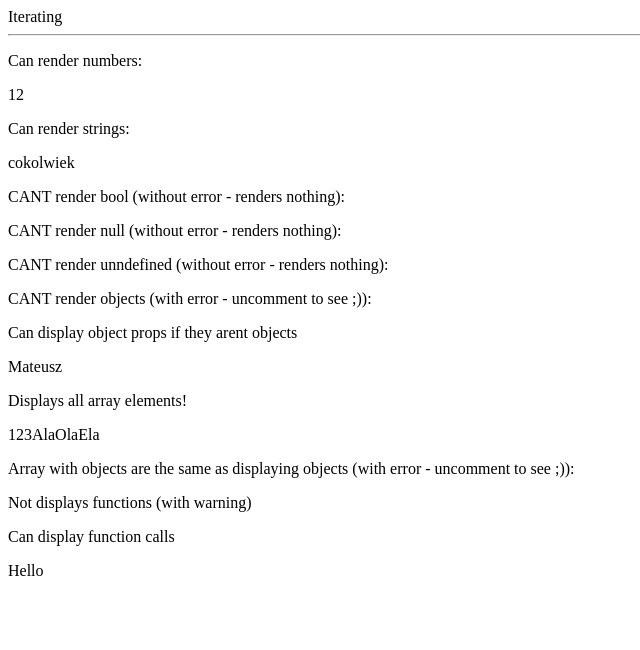
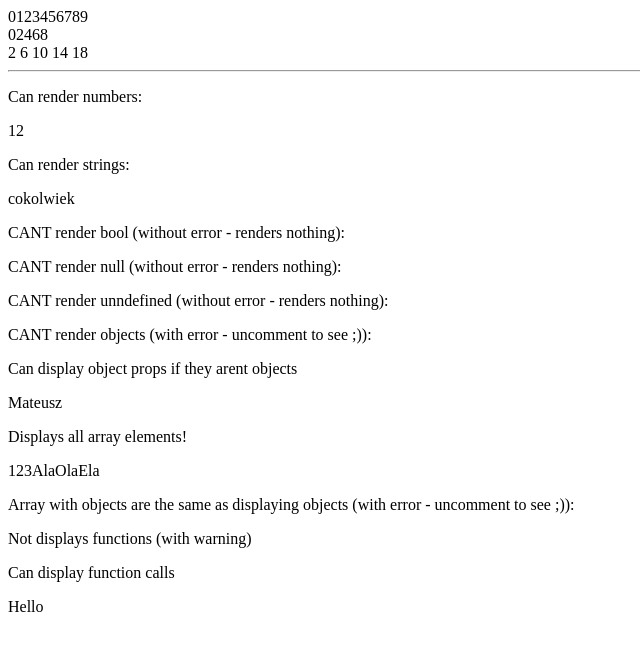
Before and after one commit to olninio/2019.07.29, a React (Create React App) app: page / in a window 1280 px wide. Shown: the top 650 px of the page, without its empty margins (0-640 px from the left). Built offline with nearby package versions, Linux system fonts and the light colour scheme.

Commit message:
Basic iterating

```diff
--- a/src/Iterating.js
+++ b/src/Iterating.js
@@ -1,8 +1,19 @@
 import React from 'react'
+
+const numbers = [0, 1, 2, 3, 4, 5, 6, 7, 8, 9]
+const evenNumbers = numbers.filter(number => number % 2 === 0)
 
 const Iterating = (props) => (
   <div>
-    Iterating
+    {numbers}
+    <br />
+    {evenNumbers}
+    <br />
+    {
+      numbers
+        .filter(number => number % 2 !== 0)
+        .map(number => 2 * number + ' ')
+    }
   </div>
 )
 
```
